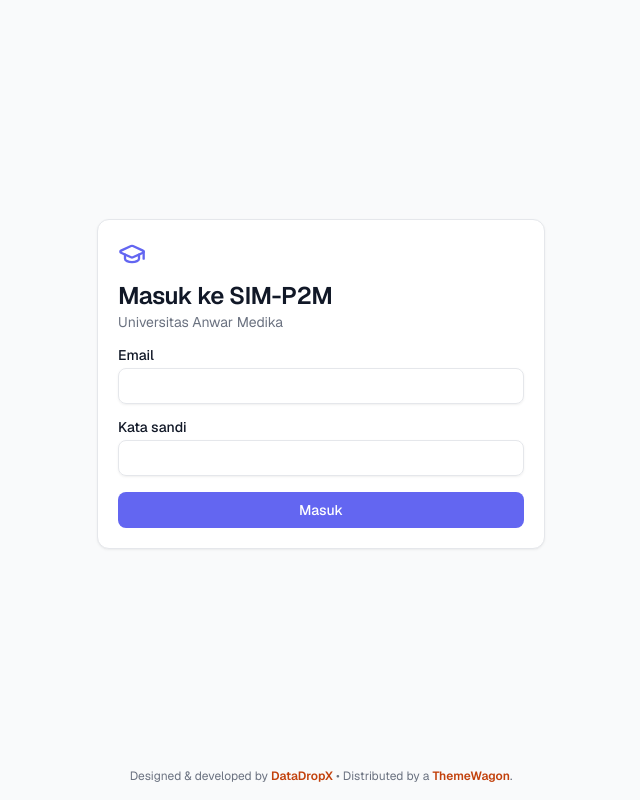
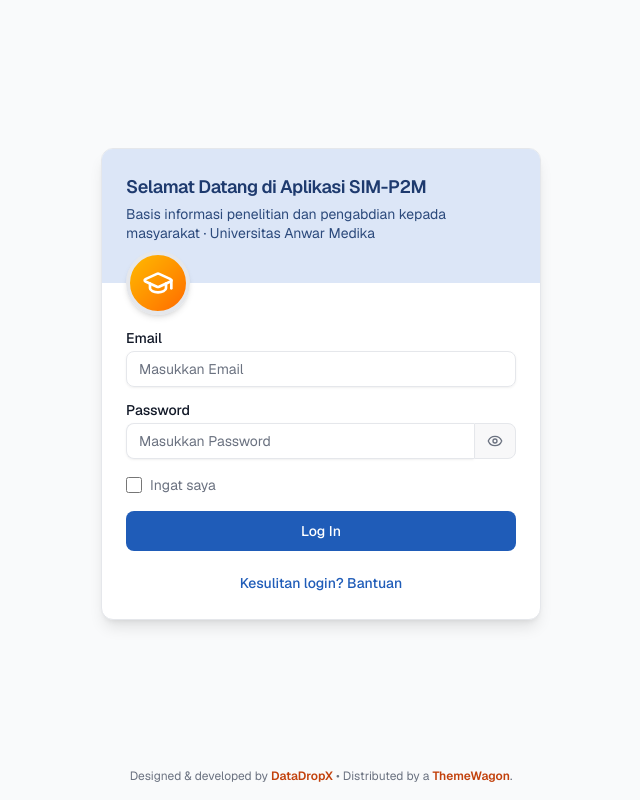
Before and after one commit to rkriswibowo-cloud/sim-p2m, a Next.js app in the folder frontend/: page /login in a window 1280 px wide. Shown: the whole page, without its empty margins (319-959 px from the left). Built offline with nearby package versions, Linux system fonts and the light colour scheme.

Commit message:
ui: redesign SIM-P2M login form following BIMA-style layout

```diff
--- a/frontend/app/(auth)/login/view.tsx
+++ b/frontend/app/(auth)/login/view.tsx
@@ -1,15 +1,19 @@
 "use client";
 
 import { Button } from "@/components/ui/button";
-import { Card, CardContent, CardHeader } from "@/components/ui/card";
-import { Input } from "@/components/ui/input";
-import { GraduationCap } from "lucide-react";
+import { Card } from "@/components/ui/card";
+import { Input, fieldClass } from "@/components/ui/input";
+import { cn } from "@/lib/utils";
+import { Eye, EyeOff, GraduationCap } from "lucide-react";
 import { useEffect, useRef, useState } from "react";
 import type { FormEvent } from "react";
 
 export function LoginForm({ renew }: { renew: boolean }) {
   const [pending, setPending] = useState(renew);
   const [error, setError] = useState("");
+  const [showPassword, setShowPassword] = useState(false);
+  const [rememberMe, setRememberMe] = useState(false);
+  const [showHelp, setShowHelp] = useState(false);
   const attempted = useRef(false);
 
   useEffect(() => {
@@ -63,24 +67,97 @@ export function LoginForm({ renew }: { renew: boolean }) {
   }
 
   return (
-    <Card lang="id" className="w-full max-w-md">
-      <CardHeader className="space-y-3">
-        <GraduationCap aria-hidden="true" className="size-7 text-primary" />
-        <div>
-          <h1 className="text-2xl font-semibold tracking-tight">Masuk ke SIM-P2M</h1>
-          <p className="text-sm text-muted-foreground">Universitas Anwar Medika</p>
+    <Card lang="id" className="w-full max-w-[440px] overflow-hidden border-border/80 p-0 shadow-lg">
+      <div className="relative bg-[#dce6f7] px-6 pt-6 pb-10 dark:bg-slate-800/90">
+        <h1 className="text-lg font-semibold tracking-tight text-[#1e3a6e] dark:text-sky-200">
+          Selamat Datang di Aplikasi SIM-P2M
+        </h1>
+        <p className="mt-1 text-sm leading-snug text-[#2c4a7c] dark:text-slate-300">
+          Basis informasi penelitian dan pengabdian kepada masyarakat · Universitas Anwar Medika
+        </p>
+        <div className="absolute -bottom-8 left-6 grid size-16 place-items-center rounded-full border-4 border-card bg-gradient-to-br from-amber-400 to-orange-500 text-white shadow-md">
+          <GraduationCap aria-hidden="true" className="size-8" />
         </div>
-      </CardHeader>
-      <CardContent>
+      </div>
+
+      <div className="px-6 pt-12 pb-6">
         <form method="post" className="space-y-4" onSubmit={login}>
-          <Input label="Email" name="email" type="email" autoComplete="username" maxLength={254} required disabled={pending} />
-          <Input label="Kata sandi" name="password" type="password" autoComplete="current-password" maxLength={256} required disabled={pending} />
+          <Input
+            label="Email"
+            name="email"
+            type="email"
+            placeholder="Masukkan Email"
+            autoComplete="username"
+            maxLength={254}
+            required
+            disabled={pending}
+          />
+
+          <div className="space-y-1.5">
+            <label htmlFor="login-password" className="block text-sm font-medium leading-none text-foreground">
+              Password
+            </label>
+            <div className="flex">
+              <input
+                id="login-password"
+                name="password"
+                type={showPassword ? "text" : "password"}
+                placeholder="Masukkan Password"
+                autoComplete="current-password"
+                maxLength={256}
+                required
+                disabled={pending}
+                className={cn(fieldClass, "flex h-9 rounded-r-none border-r-0 px-3 py-1")}
+              />
+              <button
+                type="button"
+                aria-label={showPassword ? "Sembunyikan kata sandi" : "Tampilkan kata sandi"}
+                onClick={() => setShowPassword(prev => !prev)}
+                disabled={pending}
+                className="inline-flex h-9 items-center justify-center rounded-r-lg border border-input bg-muted/60 px-3 text-muted-foreground transition-colors hover:bg-muted hover:text-foreground disabled:opacity-50"
+              >
+                {showPassword ? <EyeOff className="size-4" /> : <Eye className="size-4" />}
+              </button>
+            </div>
+          </div>
+
+          <label className="flex cursor-pointer items-center gap-2 text-sm text-muted-foreground">
+            <input
+              type="checkbox"
+              checked={rememberMe}
+              onChange={e => setRememberMe(e.target.checked)}
+              disabled={pending}
+              className="size-4 rounded border-input accent-[#1f5cb8]"
+            />
+            <span>Ingat saya</span>
+          </label>
+
           {error && <p role="alert" className="text-sm text-destructive">{error}</p>}
-          <Button type="submit" className="w-full" disabled={pending}>
-            {pending ? "Memproses…" : "Masuk"}
+
+          <Button
+            type="submit"
+            disabled={pending}
+            className="h-10 w-full bg-[#1f5cb8] text-white hover:bg-[#194c99]"
+          >
+            {pending ? "Memproses…" : "Log In"}
           </Button>
         </form>
-      </CardContent>
+
+        <div className="mt-5 text-center">
+          <button
+            type="button"
+            onClick={() => setShowHelp(prev => !prev)}
+            className="text-sm font-medium text-[#1f5cb8] hover:underline dark:text-sky-400"
+          >
+            Kesulitan login? Bantuan
+          </button>
+          {showHelp && (
+            <p className="mt-2 rounded-md border border-border bg-muted/40 p-2.5 text-xs text-muted-foreground">
+              Hubungi Admin LPPM Universitas Anwar Medika untuk aktivasi akun dosen atau pengaturan ulang kata sandi.
+            </p>
+          )}
+        </div>
+      </div>
     </Card>
   );
 }
```
